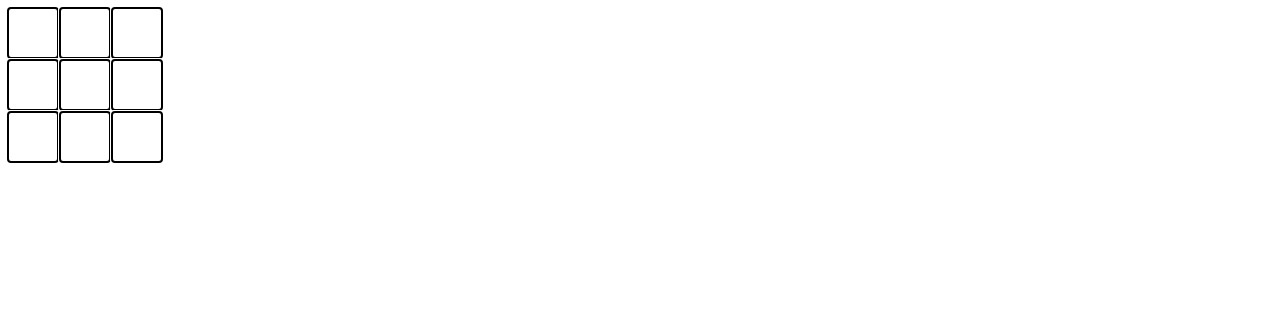
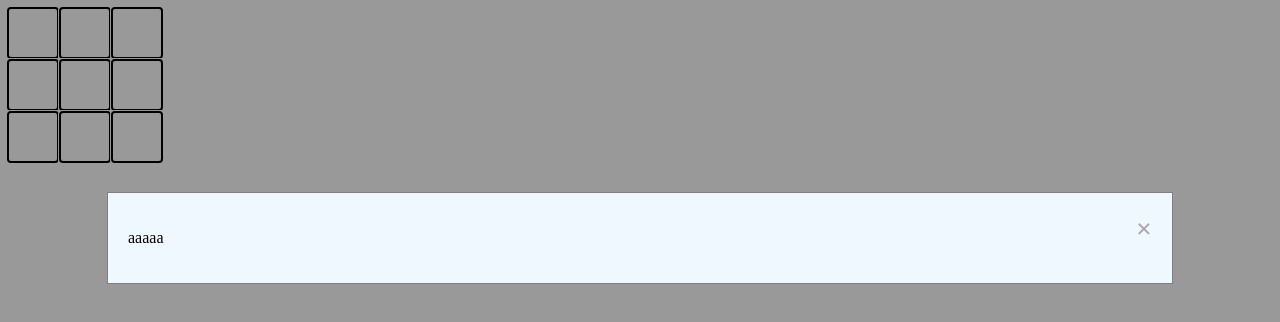
Before and after one commit to xlrn/dicdacdoe, a plain HTML site: page index.html in a window 1280 px wide. Drawn offline with Linux system fonts and the light colour scheme.

Commit message:
added modal

```diff
--- a/dicdacdoe.js
+++ b/dicdacdoe.js
@@ -75,3 +75,22 @@ const game = (() => {
 
     return {currentPlayer, changeTurn}
 })();
+
+const modalController = (() => {
+    const modal = document.querySelector('.modal');
+    const close = document.querySelector('.close');
+
+    window.onload = () => {
+        modal.style.display = "block";
+    }
+
+    close.onclick = () => {
+        modal.style.display = "none";
+    }
+
+    window.onclick = (e) => {
+        if (e.target == modal) {
+            modal.style.display = "none";
+        }
+    }
+})();
--- a/index.html
+++ b/index.html
@@ -10,6 +10,12 @@
     <div id="container">
         <div id="gameboard"></div>
     </div>
+    <div id="modal" class="modal">
+        <div id="modalContent" class="modal-content">
+            <span class="close">&times;</span>
+            <p>aaaaa</p>
+        </div>
+    </div>
     <script type="module" src="dicdacdoe.js"></script>
 </body>
 </html>
--- a/styles.css
+++ b/styles.css
@@ -9,3 +9,38 @@
     display: grid;
     grid-template: repeat(3, 52px) / repeat(3, 52px);
 }
+
+.modal {
+    display: none;
+    position: fixed;
+    z-index: 1;
+    left: 0;
+    top: 0;
+    width: 100%;
+    height: 100%;
+    overflow: auto;
+    background-color: rgb(0,0,0);
+    background-color: rgb(0,0,0,0.4);
+}
+
+.modal-content {
+    background-color: aliceblue;
+    margin: 15% auto;
+    padding: 20px;
+    border: 1px solid gray;
+    width: 80%;
+}
+
+.close {
+    color: #aaa;
+    float: right;
+    font-size: 28px;
+    font-weight: bold;
+  }
+
+  .close:hover,
+  .close:focus {
+    color: black;
+    text-decoration: none;
+    cursor: pointer;
+  }
```
